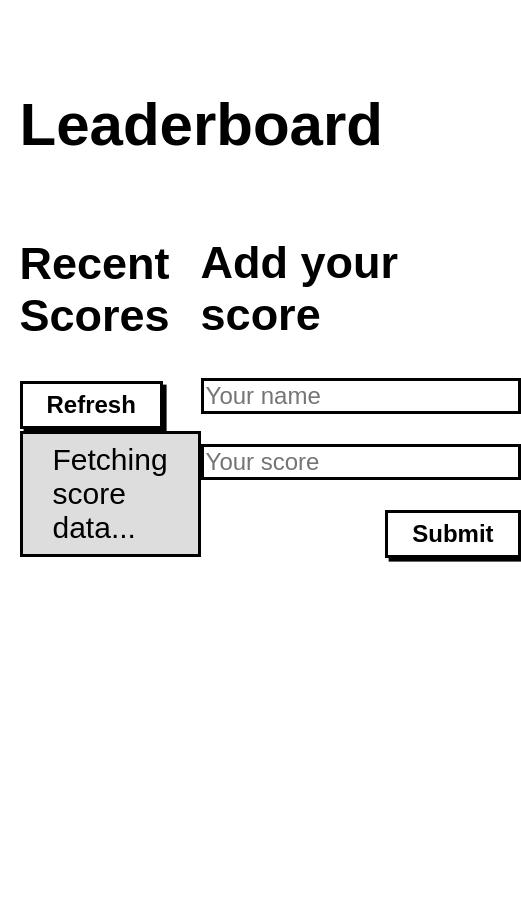
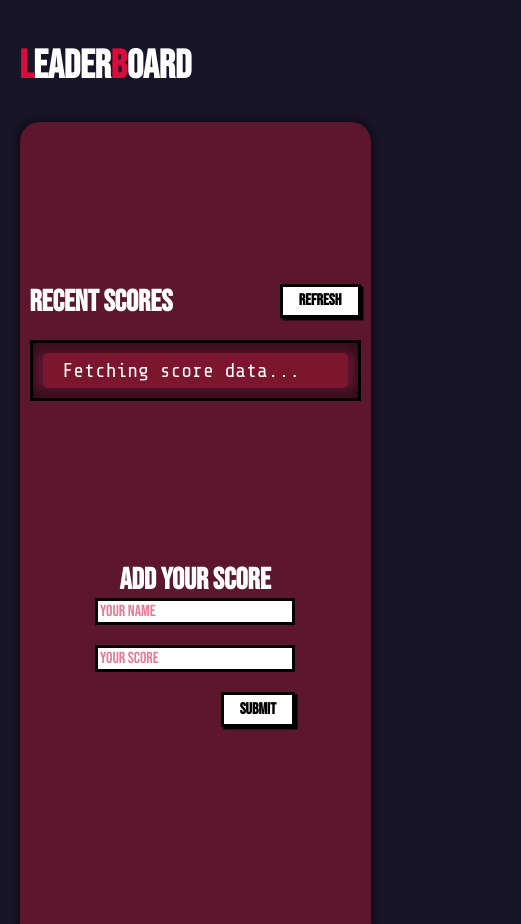
Before and after one commit to SlowKingV/leaderboard, a website built with webpack: page src/index.html in a window 390 px wide. Shown: the whole page, 521 px wide, since content can reach past the window. Before the commit the page ends 844 px from the top, so only its background shows below. Built offline with nearby package versions, Linux system fonts and the light colour scheme; no server answers.

Commit message:
Add necessary styling

```diff
--- a/src/index.html
+++ b/src/index.html
@@ -9,7 +9,7 @@
 
 <body>
   <main>
-    <h1>Leaderboard</h1>
+    <h1><i class="emph">L</i>eader<i class="emph">b</i>oard</h1>
     <div class="page-sections">
       <section class="scores">
         <h2>Recent Scores</h2>
--- a/src/index.js
+++ b/src/index.js
@@ -1,23 +1,38 @@
 // Import Assets
+import '@fortawesome/fontawesome-free/js/fontawesome.js';
+import '@fortawesome/fontawesome-free/js/solid.js';
 import './style.css';
 
 // Import modules
 import ScoreList from './modules/ScoreList.js';
-import updateScores from './modules/DOMFunctions.js';
+import { calcWidth, updateScores } from './modules/DOMFunctions.js';
 import { postScore } from './modules/APIConsumer.js';
 
 // Create new Instance of ScoreList
 const scoresContainer = document.getElementById('score-list');
 const scoreList = new ScoreList(scoresContainer);
 
+const setGraph = () => {
+  const maxScore = scoreList.list[0].score;
+  const listItems = Array.from(scoresContainer.children);
+
+  listItems.forEach((item, index) => {
+    item.children[0].style.width = `${calcWidth(scoreList.list[index].score, maxScore)}%`;
+  });
+};
+
 // Update scores on page load
-window.onload = () => {
-  updateScores(scoreList);
+window.onload = async () => {
+  await updateScores(scoreList);
+  setGraph();
 };
 
 // Update scores when clicking on the 'Refresh' button
 const refreshBtn = document.getElementById('refresh');
-refreshBtn.addEventListener('click', () => { updateScores(scoreList); });
+refreshBtn.addEventListener('click', async () => {
+  await updateScores(scoreList);
+  setGraph();
+});
 
 // Post data to API on form submit
 const userInput = document.getElementById('user-input');
--- a/src/modules/DOMFunctions.js
+++ b/src/modules/DOMFunctions.js
@@ -3,14 +3,30 @@ import { fetchScores } from './APIConsumer.js';
 const updateHTML = (container, scores) => {
   container.innerHTML = '';
 
-  scores.forEach((entry) => {
+  scores.forEach((entry, index) => {
     const listItem = document.createElement('li');
-    listItem.textContent = `${entry.user}: ${entry.score}`;
+    const content = [
+      document.createElement('div'),
+      document.createElement('span'),
+      document.createElement('span'),
+      document.createElement('span'),
+    ];
+
+    content[0].setAttribute('class', 'graph');
+    content[1].setAttribute('class', 'position');
+    content[1].textContent = `${index + 1}. `;
+    content[2].setAttribute('class', 'user');
+    content[2].textContent = entry.user;
+    content[3].setAttribute('class', 'score');
+    content[3].textContent = entry.score;
+    listItem.append(...content);
     container.appendChild(listItem);
   });
 };
 
-export default async (scoreList) => {
+export const calcWidth = (score, maxScore) => (score * 100) / maxScore;
+
+export const updateScores = async (scoreList) => {
   scoreList.list = await fetchScores();
   updateHTML(scoreList.container, scoreList.list);
 };
--- a/src/style.css
+++ b/src/style.css
@@ -1,15 +1,28 @@
+@import url('https://fonts.googleapis.com/css2?family=Bebas+Neue&family=Share+Tech+Mono&display=swap');
+
 :root {
+  --title-font: 'Bebas Neue', cursive;
+  --content-font: 'Share Tech Mono', monospace;
+
   box-sizing: border-box;
-  font-family: sans-serif;
+  color: #fff;
   font-size: 30px;
 }
 
 body {
+  background-color: #191528;
+  font-family: var(--content-font);
   margin: 0;
 }
 
 main {
-  margin: 3em auto;
+  box-sizing: border-box;
+  display: flex;
+  flex-direction: column;
+  height: 100vh;
+  margin: 0 auto;
+  padding-top: 5vh;
+  position: relative;
   width: 90%;
 }
 
@@ -17,9 +30,24 @@ h1 {
   margin-top: 0;
 }
 
+h2 {
+  margin-top: 1.2rem;
+  margin-bottom: 0;
+}
+
+h1,
+h2 {
+  font-family: var(--title-font);
+}
+
 button,
 input {
+  font-family: var(--title-font);
   font-size: 0.8em;
+}
+
+input::placeholder {
+  color: #E87B94;
 }
 
 /* Chrome, Safari, Edge, Opera */
@@ -34,6 +62,10 @@ input[type=number] {
   -moz-appearance: textfield;
 }
 
+section {
+  padding: 0 0.5em;
+}
+
 .button {
   background-color: #fff;
   border: 3px solid #000;
@@ -43,43 +75,96 @@ input[type=number] {
   padding: 0.3em 1em;
 }
 
+.button:hover {
+  background-color: #3C162F;
+  color: #fff;
+}
+
 .button:active {
   box-shadow: 0 0;
   transform: translate(0.15em, 0.15em);
 }
 
+.emph {
+  color: #da0c3c;
+  font-style: normal;
+}
+
 .page-sections {
+  background-color: #5C162E;
+  border-top-left-radius: 1em;
+  border-top-right-radius: 1em;
+  box-shadow: 0 0 5px 5px #0000004d;
   display: flex;
+  flex: 1;
   justify-content: space-evenly;
 }
 
 .scores {
-  align-items: center;
+  align-items: flex-start;
+  column-gap: 1em;
   display: flex;
   flex-wrap: wrap;
-  column-gap: 1em;
+}
+
+.refresh {
+  margin-top: 1.2rem;
 }
 
 .list {
   border: 3px solid #000;
+  box-shadow: 0 10px 10px #0000005d inset, 0 -10px 10px #0000005d inset;
+  display: flex;
+  flex-direction: column;
   list-style: none;
   margin: 0;
-  padding: 0;
+  max-height: 50vh;
+  overflow-y: scroll;
+  padding: 0.5em;
+  row-gap: 0.5em;
   width: 100%;
 }
 
 .list li {
+  background-color: #7C162E;
+  border-radius: 5px;
+  display: flex;
   padding: 0.3em 1em;
+  position: relative;
+  transition: box-shadow 0.1s ease-out;
 }
 
-.list li:nth-child(odd) {
-  background-color: #ddd;
+.list li:hover {
+  box-shadow: 5px 5px 5px #0000008a;
+}
+
+.list li span {
+  z-index: 10;
+}
+
+.list .graph {
+  background-color: #286C13;
+  border-radius: 5px;
+  height: 100%;
+  left: 0;
+  top: 0;
+  position: absolute;
+}
+
+.list .position {
+  color: #91A6EC;
+}
+
+.list .score {
+  flex-grow: 1;
+  text-align: end;
 }
 
 .form {
   display: flex;
   flex-direction: column;
   row-gap: 1em;
+  width: 10em;
 }
 
 .text-input {
@@ -89,3 +174,38 @@ input[type=number] {
 .submit {
   align-self: flex-end;
 }
+
+@media (max-width: 1024px) {
+  :root {
+    font-size: 26px;
+  }
+}
+
+@media (max-width: 768px) {
+  :root {
+    font-size: 20px;
+  }
+
+  h1 {
+    position: fixed;
+  }
+
+  .scores {
+    justify-content: space-between;
+    row-gap: 1em;
+  }
+
+  .add-score {
+    text-align: center;
+  }
+
+  .form {
+    margin: 0 auto 3em auto;
+  }
+
+  .page-sections {
+    flex-direction: column;
+    position: relative;
+    top: 4em;
+  }
+}
```
Also changed, not shown: src/assets/fancy-pants.jpg (added).
